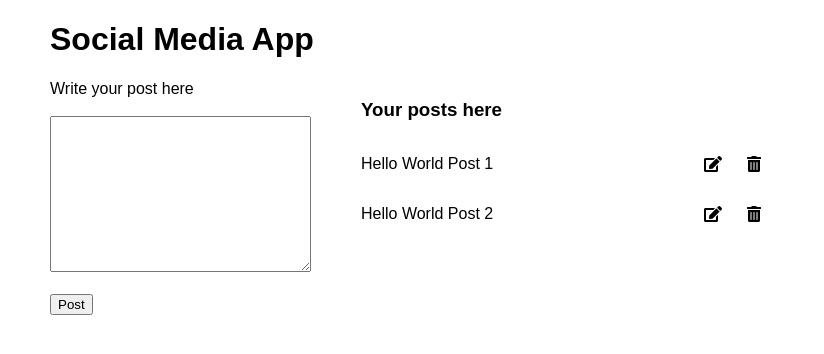
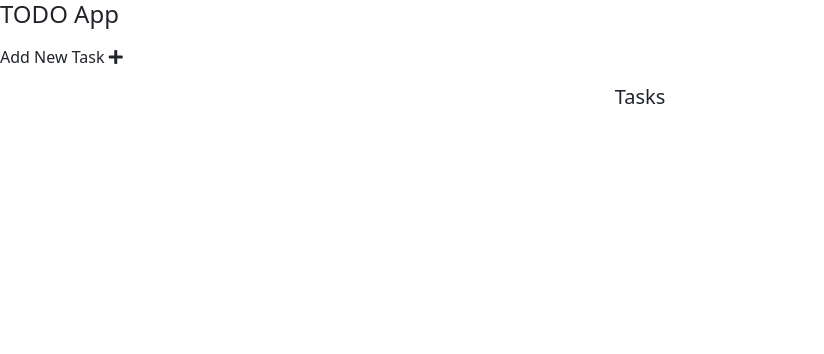
Before and after one commit to dvkak1/to-do-list, a plain HTML site: page index.html in a window 1280 px wide. Shown: the whole page, without its empty margins (0-824 px from the left). Drawn offline with nearby package versions, Linux system fonts and the light colour scheme.

Commit message:
ui design for todo app created

```diff
--- a/app.js
+++ b/app.js
@@ -51,7 +51,12 @@ let createPost = () => {
 }
 
 //Delete functionality
-
 let deletePost = (e) => {
     e.parentElement.parentElement.remove();
 };
+
+//Edit/Update functionality
+let editPost = (e) => {
+    input.value = e.parentElement.preventElementSibling.innerHTML;
+    e.parentElement.parentElement.remove();
+};
--- a/index.html
+++ b/index.html
@@ -5,41 +5,33 @@
     <meta name="viewport" content="width=device-width, initial-scale=1.0">
     <link rel="stylesheet" href="https://cdnjs.cloudflare.com/ajax/libs/font-awesome/5.15.4/css/all.min.css" />
     <link rel="stylesheet" href="styles.css">
+    <link
+    href="https://cdn.jsdelivr.net/npm/bootstrap@5.1.3/dist/css/bootstrap.min.css"
+    rel="stylesheet"
+    integrity="sha384-1BmE4kWBq78iYhFldvKuhfTAU6auU8tT94WrHftjDbrCEXSU1oBoqyl2QvZ6jIW3"
+    crossorigin="anonymous"
+    />
+
+    <script
+    src="https://cdn.jsdelivr.net/npm/bootstrap@5.1.3/dist/js/bootstrap.bundle.min.js"
+    integrity="sha384-ka7Sk0Gln4gmtz2MlQnikT1wXgYsOg+OMhuP+IlRH9sENBO0LRn5q+8nbTov4+1p"
+    crossorigin="anonymous"
+    ></script>
+
     <title>Document</title>
 </head>
 <body>
-    <h1>Social Media App</h1>
-    <div class="container">
-        <div class="left">
-            <form id="form">
-                <label for="post">Write your post here</label>
-                <br><br>
-                <textarea name="post" id="input" cols="30" rows="10"></textarea>
-                <br><br>
-                <div id="msg"></div>
-                <button type="submit">Post</button>
-            </form>
+    <div class="app">
+        <h4 class="mb-3">TODO App</h4>
+
+        <div id="addNew" data-bs-toggle="modal" data-bs-target="#form">
+            <span>Add New Task</span>
+            <i class="fas fa-plus"></i>
         </div>
-        <div class="right">
-            <h3>Your posts here</h3>
-            <div id="posts">
-               <div>
-                <p>Hello World Post 1</p>
-                <span class="options">
-                    <i class="fas fa-edit"></i>
-                    <i onclick="deletePost(this)" class="fas fa-trash-alt"></i>
-                </span>
-               </div>
 
-               <div>
-                <p>Hello World Post 2</p>
-                <span class="options">
-                    <i class="fas fa-edit"></i>
-                    <i onclick="deletePost(this)" class="fas fa-trash-alt"></i>
-                </span>
-               </div>
-            </div>
-        </div>
+        <h5 class="text-center my-3">Tasks</h5>
+
+        <div id="tasks"></div>
     </div>
 </body>
 <script src="app.js"></script>
```
